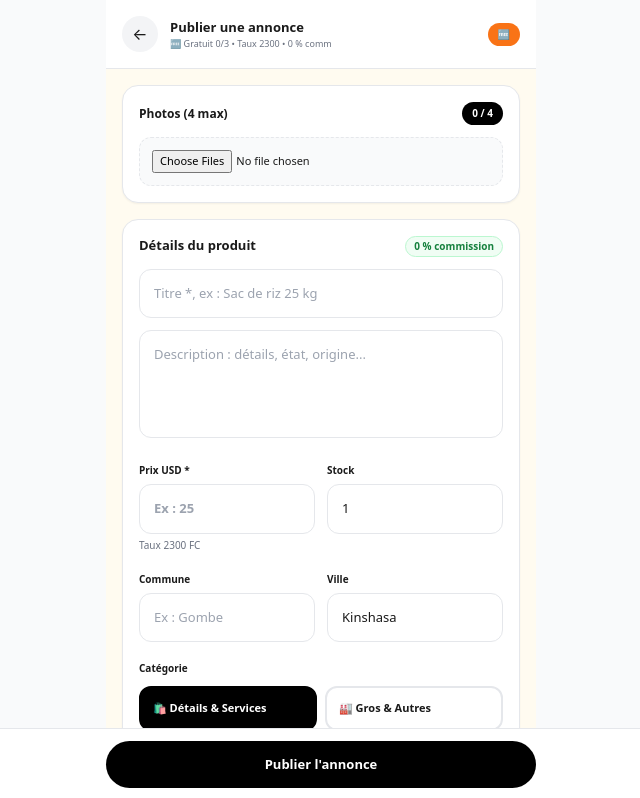
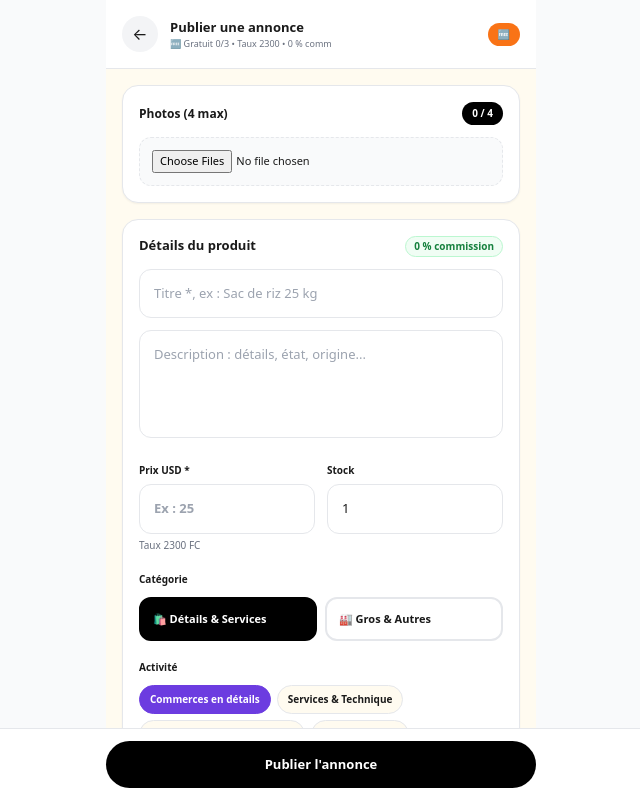
Before and after one commit to kongolokelvin47-cmd/Wenze-pwa, a Next.js app: page /publier in a window 1280 px wide. Shown: the top 798 px of the page, without its empty margins (319-959 px from the left). Built offline with nearby package versions, Linux system fonts and the light colour scheme; sample sign-in values are in the browser's storage.

Commit message:
Remove commune and ville inputs; update category button
Removed commune and ville input fields from the form and updated the category selection button logic to include journal activity logging.

```diff
--- a/app/publier/ProductForm.tsx
+++ b/app/publier/ProductForm.tsx
@@ -2,6 +2,7 @@
 
 import { CATEGORIES_WENZE } from "@/lib/categories";
 import { TAUX_CDF, toCDFString } from "@/lib/paiement";
+import { appendJournalActivite } from "./helpers";
 
 const INPUT =
   "w-full border rounded-xl p-3.5 text-[13px] outline-none focus:ring-2 focus:ring-black";
@@ -133,27 +134,6 @@ export default function ProductForm({
         </div>
       </div>
 
-      <div className="grid grid-cols-2 gap-3">
-        <div>
-          <label className="text-[10px] font-bold">Commune</label>
-          <input
-            value={form.commune}
-            onChange={(e: any) => setField("commune", e.target.value)}
-            placeholder="Ex : Gombe"
-            className={INPUT + " mt-1"}
-          />
-        </div>
-        <div>
-          <label className="text-[10px] font-bold">Ville</label>
-          <input
-            value={form.ville}
-            onChange={(e: any) => setField("ville", e.target.value)}
-            placeholder="Kinshasa"
-            className={INPUT + " mt-1"}
-          />
-        </div>
-      </div>
-
       <div>
         <label className="text-[10px] font-bold">Catégorie</label>
         <div className="mt-2 grid grid-cols-2 gap-2">
@@ -163,13 +143,18 @@ export default function ProductForm({
               <button
                 key={c.id}
                 type="button"
-                onClick={() =>
+                onClick={() => {
                   setForm((f: any) => ({
                     ...f,
                     categorieId: c.id,
                     activiteId: c.activites?.[0]?.id || "",
-                  }))
-                }
+                  }));
+                  appendJournalActivite(
+                    "annonce",
+                    `Catégorie sélectionnée : ${c.titreCourt || c.titre}`,
+                    role
+                  );
+                }}
                 className={
                   "text-left p-3 rounded-xl border-2 text-[11px] font-bold " +
                   (selected
@@ -248,4 +233,4 @@ export default function ProductForm({
       ) : null}
     </div>
   );
- }
+  }
```
